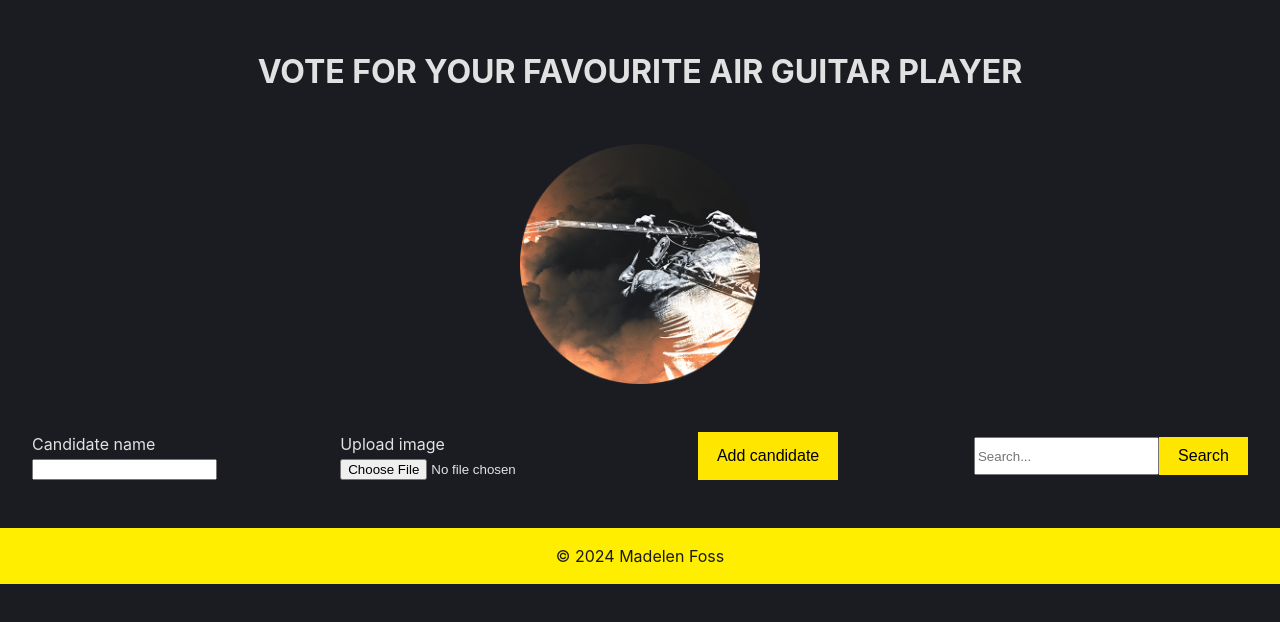
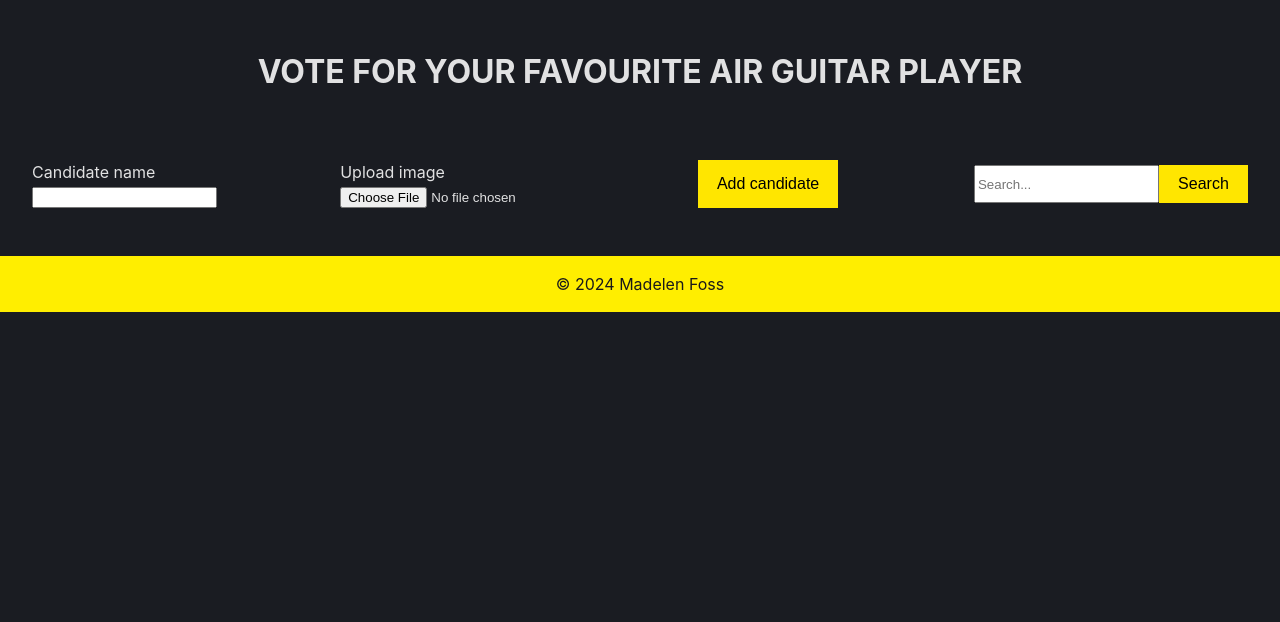
Before and after one commit to madelenfoss/voting-app, a React (Vite) app: page / in a window 1280 px wide. Shown: the top 622 px of the page. Built offline with nearby package versions, Linux system fonts and the light colour scheme.

Commit message:
Commented out image from header

```diff
--- a/src/components/Header.jsx
+++ b/src/components/Header.jsx
@@ -1,13 +1,13 @@
-import airGuitarPlayer from "../assets/images/airguitarlogo.png"
+// import airGuitarPlayer from "../assets/images/airguitarlogo.png"
 
 const Header = () => {
   return (
     <header>
       <h1>Vote for your favourite air guitar player</h1>
-      <img
+      {/* <img
          src={airGuitarPlayer}
          className="logo"
-         alt="Ari guitar player logo"/>
+         alt="Ari guitar player logo"/> */}
     </header>
   )
 }
```
